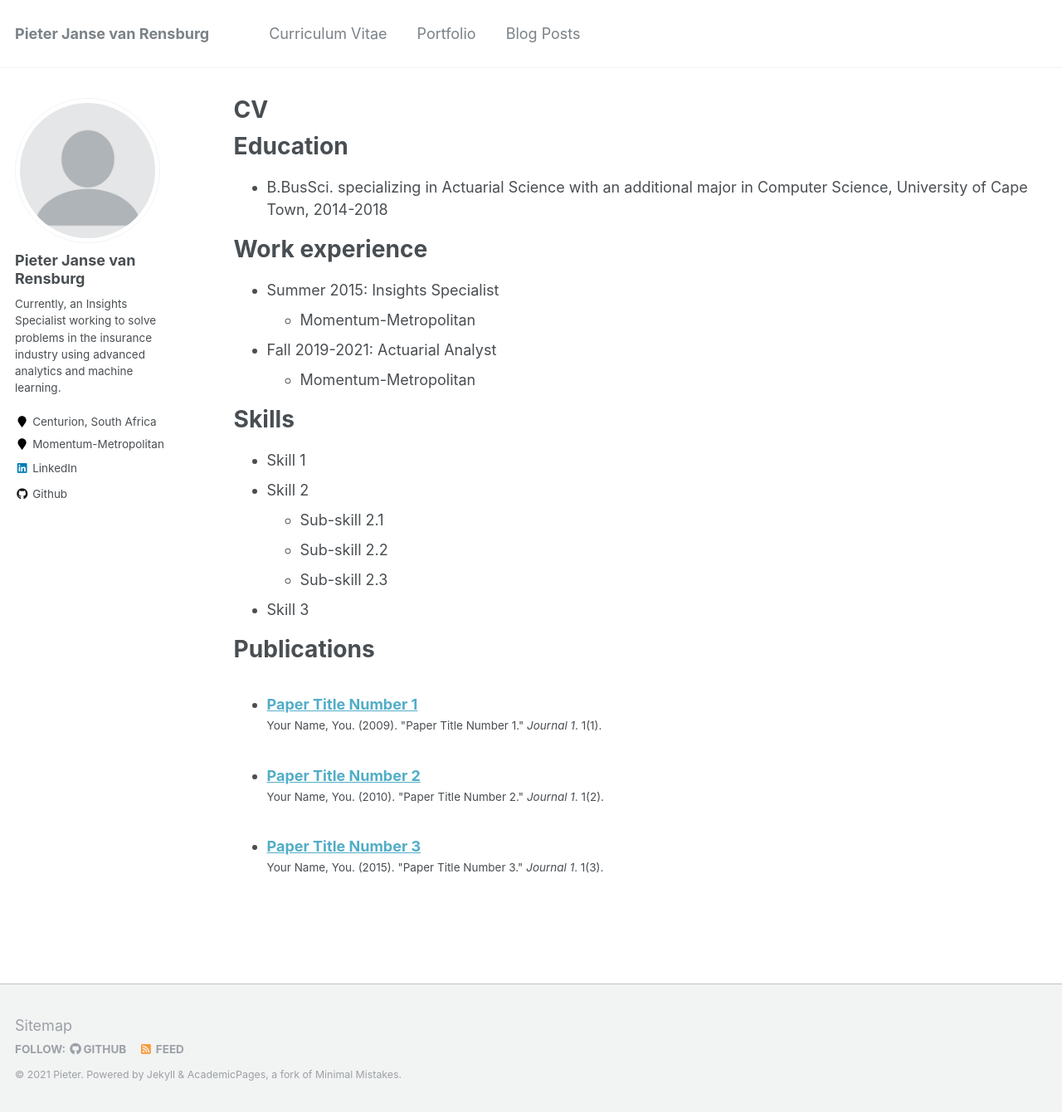
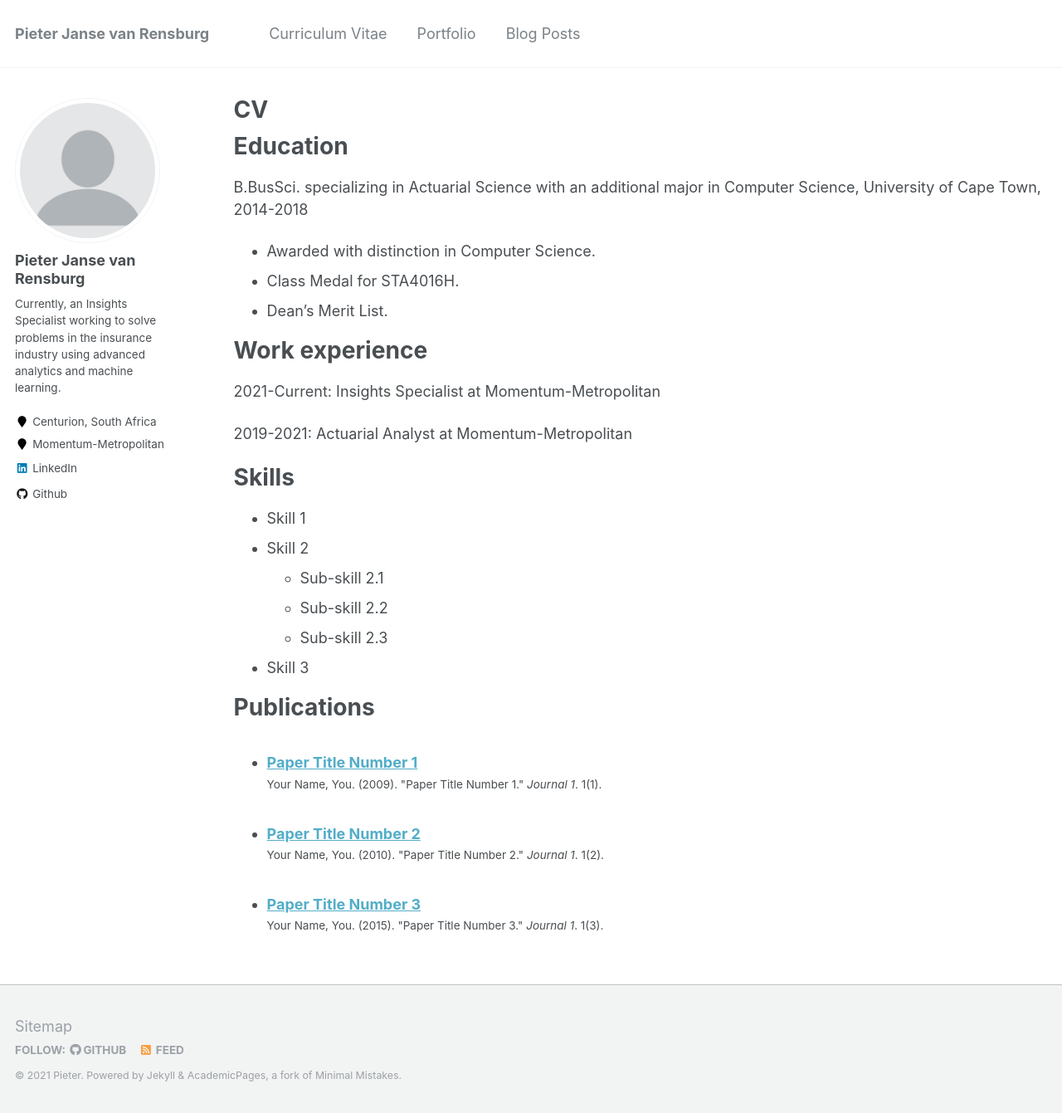
Before and after one commit to Pieter07/my-website, a Jekyll site: the page built from _pages/cv.md, in a window 1280 px wide and 1341 px high. Shown: the whole window at 83% size. Built offline with Jekyll 4.4.1, drawn with Linux system fonts in a browser that asks for light colours.

```diff
--- a/_config.yml
+++ b/_config.yml
@@ -102,7 +102,7 @@ author:
   instagram        :
   impactstory      : #"https://profiles.impactstory.org/u/xxxx-xxxx-xxxx-xxxx"
   lastfm           :
-  linkedin         : "https://za.linkedin.com/in/pieterjvr"
+  linkedin         : "pieterjvr"
   orcid            :
   pinterest        :
   soundcloud       :
--- a/_pages/cv.md
+++ b/_pages/cv.md
@@ -11,15 +11,16 @@ redirect_from:
 
 Education
 ======
-* B.BusSci. specializing in Actuarial Science with an additional major in Computer Science, University of Cape Town, 2014-2018
+B.BusSci. specializing in Actuarial Science with an additional major in Computer Science, University of Cape Town, 2014-2018
+* Awarded with distinction in Computer Science.
+* Class Medal for STA4016H.
+* Dean's Merit List.
 
 Work experience
 ======
-* Summer 2015: Insights Specialist
-  * Momentum-Metropolitan
+2021-Current: Insights Specialist at Momentum-Metropolitan
 
-* Fall 2019-2021: Actuarial Analyst
-  * Momentum-Metropolitan
+2019-2021: Actuarial Analyst at Momentum-Metropolitan
 
 Skills
 ======
@@ -30,6 +31,8 @@ Skills
   * Sub-skill 2.3
 * Skill 3
 
+
+
 Publications
 ======
   <ul>{% for post in site.publications %}
```
Also changed, not shown: _portfolio/binning_value_problem.md (added, +7 -0 lines), _portfolio/data_structures_cpp.md (added, +7 -0 lines), _portfolio/portfolio-1.md (deleted, +0 -8 lines), _portfolio/portfolio-2.html (deleted, +0 -7 lines), images/data_structures.png (added).
